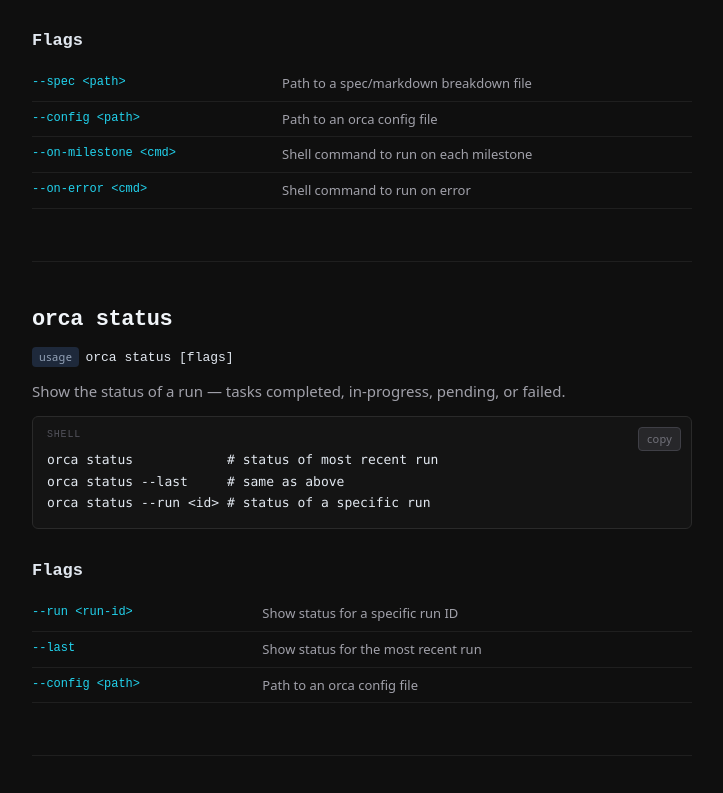
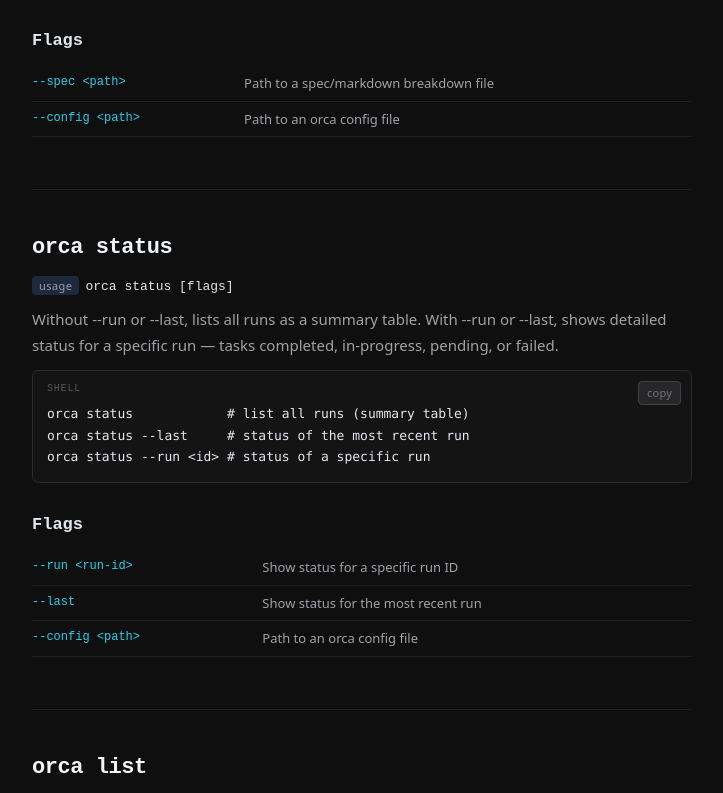
Before and after one commit to ratley/orca-web, a Next.js app: page / in a window 1280 px wide. Shown: the part 1660-2453 px from the top of the page, without its empty margins (348-1071 px from the left). Built offline with nearby package versions, Linux system fonts and the light colour scheme.

Commit message:
fix: audit corrections — status description, plan flags, pr publish flags

```diff
--- a/app/page.tsx
+++ b/app/page.tsx
@@ -488,8 +488,6 @@ orca --plan ./specs/feature.md`}
               <tbody>
                 <Flag flag="--spec <path>" desc="Path to a spec/markdown breakdown file" />
                 <Flag flag="--config <path>" desc="Path to an orca config file" />
-                <Flag flag="--on-milestone <cmd>" desc="Shell command to run on each milestone" />
-                <Flag flag="--on-error <cmd>" desc="Shell command to run on error" />
               </tbody>
             </table>
           </CmdSection>
@@ -499,11 +497,11 @@ orca --plan ./specs/feature.md`}
             id="cmd-status"
             title="orca status"
             usage="orca status [flags]"
-            desc="Show the status of a run — tasks completed, in-progress, pending, or failed."
+            desc="Without --run or --last, lists all runs as a summary table. With --run or --last, shows detailed status for a specific run — tasks completed, in-progress, pending, or failed."
           >
             <CodeBlock
-              code={`orca status            # status of most recent run
-orca status --last     # same as above
+              code={`orca status            # list all runs (summary table)
+orca status --last     # status of the most recent run
 orca status --run <id> # status of a specific run`}
               lang="shell"
             />
@@ -634,12 +632,16 @@ orca pr status  --run <run-id>   # check PR status`}
             desc="Finalize the PR workflow — typically run after all tasks complete."
           >
             <CodeBlock
-              code={`orca pr publish --config ./orca.config.js`}
+              code={`orca pr publish --run <run-id>
+orca pr publish --last
+orca pr publish --config ./orca.config.js`}
               lang="shell"
             />
             <h3 style={S.h3}>Flags</h3>
             <table style={S.flagTable}>
               <tbody>
+                <Flag flag="--run <run-id>" desc="Target a specific run by ID (required if not using --last)" />
+                <Flag flag="--last" desc="Target the most recent run" />
                 <Flag flag="--config <path>" desc="Path to an orca config file" />
               </tbody>
             </table>
```
